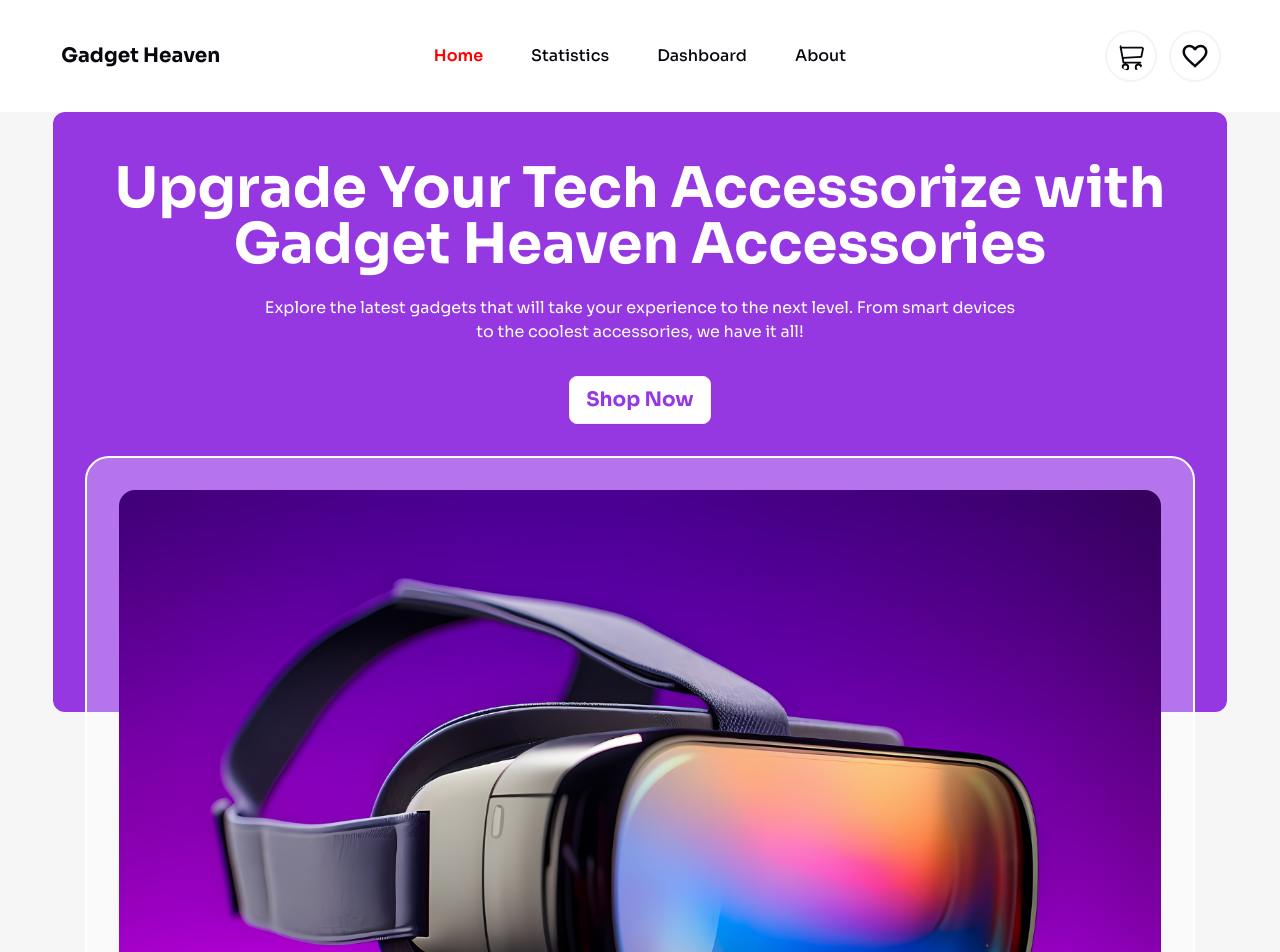
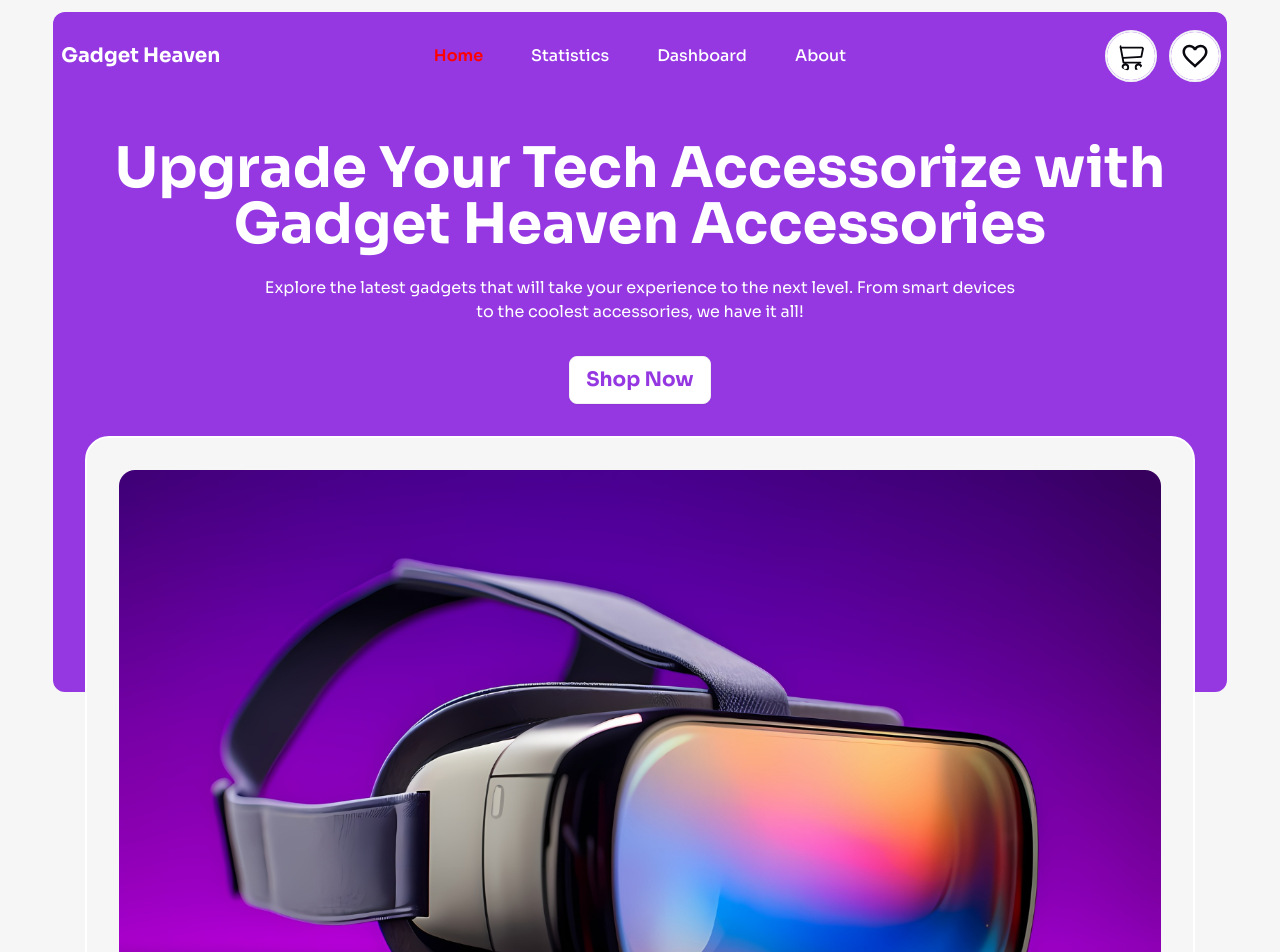
Before and after one commit to KYusufbd/gadget-heaven, a React (Vite) app: page / in a window 1280 px wide. Shown: the top 952 px of the page. Built offline with nearby package versions, Linux system fonts and the light colour scheme.

Commit message:
Changed background color of navbar of homa page using useLocation hook.

```diff
--- a/src/Banner.jsx
+++ b/src/Banner.jsx
@@ -2,8 +2,8 @@ import { Link } from "react-router";
 
 const Banner = () => {
   return (
-    <>
-      <div className="mx-auto flex w-11/12 flex-col items-center gap-8 rounded-xl bg-primary px-6 pb-72 pt-12">
+    <div className="bg-bgcol pt-9">
+      <div className="mx-auto flex w-11/12 flex-col items-center gap-8 rounded-xl bg-primary px-6 pb-72 pt-32">
         <div className="flex w-full flex-col items-center gap-6">
           <h1 className="max-w-banner-width text-center text-4xl font-bold text-white md:text-5xl lg:text-[56px]">
             Upgrade Your Tech Accessorize with Gadget Heaven Accessories
@@ -20,10 +20,10 @@ const Banner = () => {
           </button>
         </Link>
       </div>
-      <div className="mx-auto -mt-64 max-w-banner-width rounded-3xl border-2 border-solid border-white bg-[#ffffff4d] p-8">
+      <div className="mx-auto -mt-64 max-w-banner-width rounded-3xl border-2 border-solid border-white bg-bgcol p-8">
         <img src="/banner.jpg" alt="gadget-image" className="rounded-2xl" />
       </div>
-    </>
+    </div>
   );
 };
 
--- a/src/Footer.jsx
+++ b/src/Footer.jsx
@@ -18,7 +18,7 @@ const Footer = () => {
         </nav>
         <nav className="flex w-44 flex-col items-center">
           <h6 className="footer-title">Company</h6>
-          <a className="link-hover link">About Us</a>
+          <a href="/about" className="link-hover link">About Us</a>
           <a className="link-hover link">Careers</a>
           <a className="link-hover link">Contact</a>
         </nav>
--- a/src/Navbar.jsx
+++ b/src/Navbar.jsx
@@ -1,10 +1,14 @@
 import { Link, NavLink } from "react-router";
 import { BsCart3 } from "react-icons/bs";
 import { MdFavoriteBorder } from "react-icons/md";
+import { useLocation } from "react-router";
 
 const Navbar = () => {
+  const location = useLocation();
+  const path = location.pathname;
+
   return (
-    <nav className="max-w[1540px] navbar mx-auto my-6 w-11/12 items-center">
+    <nav className={`max-w[1540px] navbar mx-auto mt-6 ${path === '/' ? "-mb-28 text-white" : "mb-6"} w-11/12 items-center z-10`}>
       <div className="navbar-start">
         <div className="dropdown">
           <div tabIndex={0} role="button" className="btn btn-ghost lg:hidden">
@@ -68,12 +72,12 @@ const Navbar = () => {
           </li>
         </ul>
       </div>
-      <div className="navbar-end flex gap-4">
+      <div className="navbar-end flex gap-4 text-txtcol">
         <Link to={"/dashboard/cart"}>
-          <BsCart3 className="btn btn-ghost rounded-full p-2 text-5xl outline outline-2 outline-gray-100" />
+          <BsCart3 className="btn btn-ghost rounded-full p-2 text-5xl outline outline-2 outline-gray-100 bg-white" />
         </Link>
         <Link to={"/dashboard/wishlist"}>
-          <MdFavoriteBorder className="btn btn-ghost rounded-full p-2 text-5xl outline outline-2 outline-gray-100" />
+          <MdFavoriteBorder className="btn btn-ghost rounded-full p-2 text-5xl outline outline-2 outline-gray-100 bg-white" />
         </Link>
       </div>
     </nav>
```
